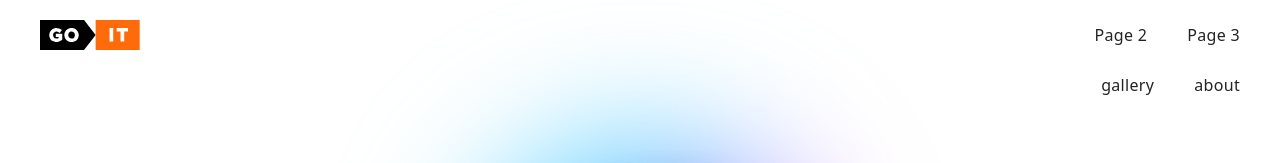
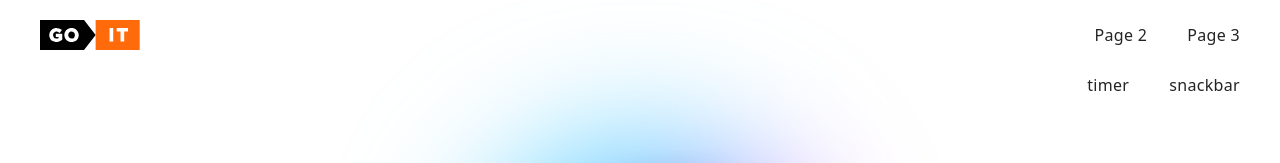
Before and after one commit to IvanSSafronov/goit-markup-hw-10, a plain HTML site: page index.html in a window 1280 px wide. Shown: the top 163 px of the page. Drawn offline with Linux system fonts and the light colour scheme.

Commit message:
Deploying to gh-pages from @ IvanSSafronov/goit-markup-hw-10@e37dc9c5e546fc67e6ad771836c2b8c55aee7db0 🚀

```diff
--- a/index.html
+++ b/index.html
@@ -43,11 +43,11 @@
       </a>
       <ul class="nav-list">
         <li class="nav-item">
-          <a class="nav-link {=$highlight-act}" href="./1-timer.html">gallery
+          <a class="nav-link {=$highlight-act}" href="./1-timer.html">timer
           </a>
         </li>
         <li class="nav-item">
-          <a class="nav-link {=$highlight-curr}" href="./2-snackbar.html">about
+          <a class="nav-link {=$highlight-curr}" href="./2-snackbar.html">snackbar
           </a>
         </li>
       </ul>
```
